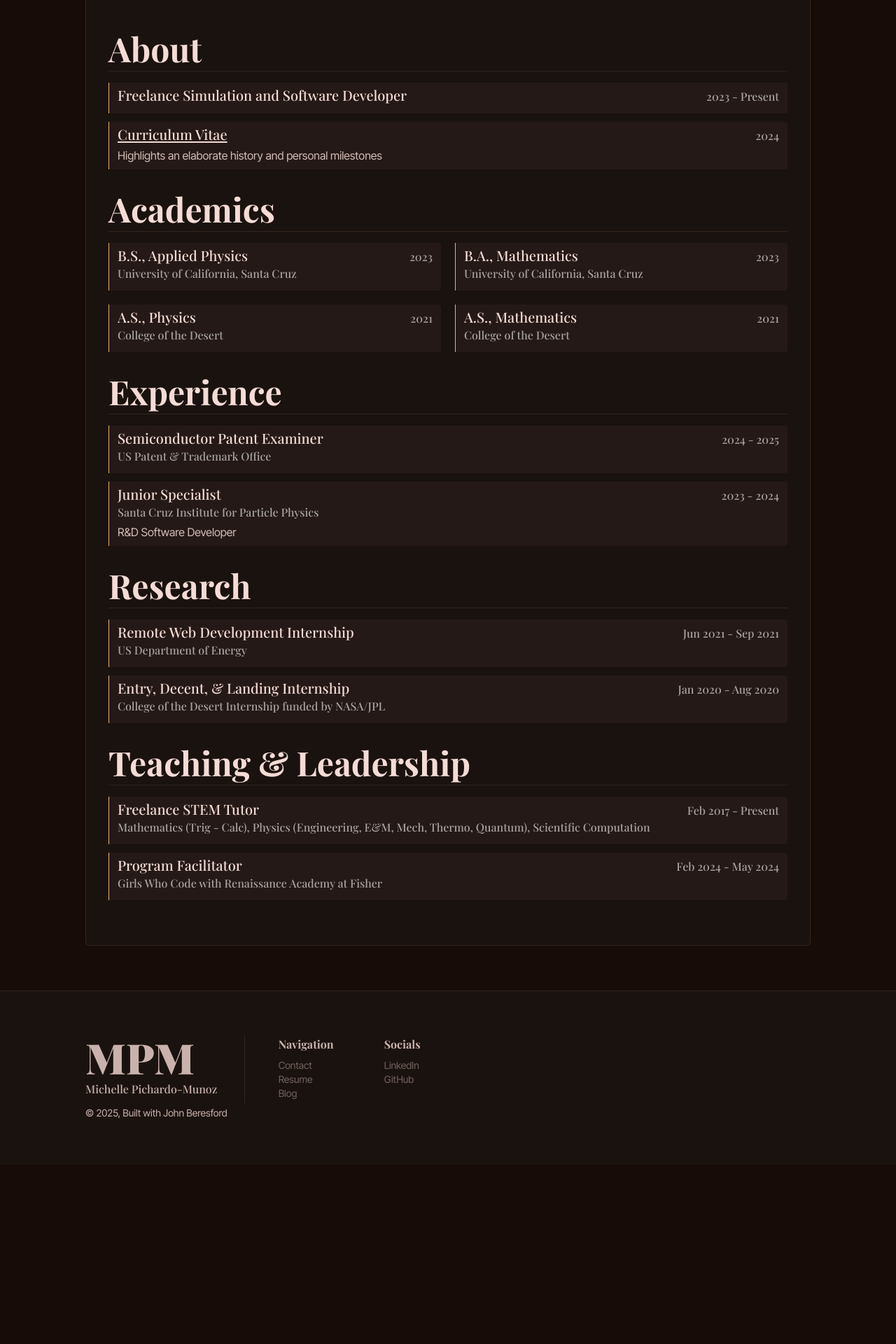
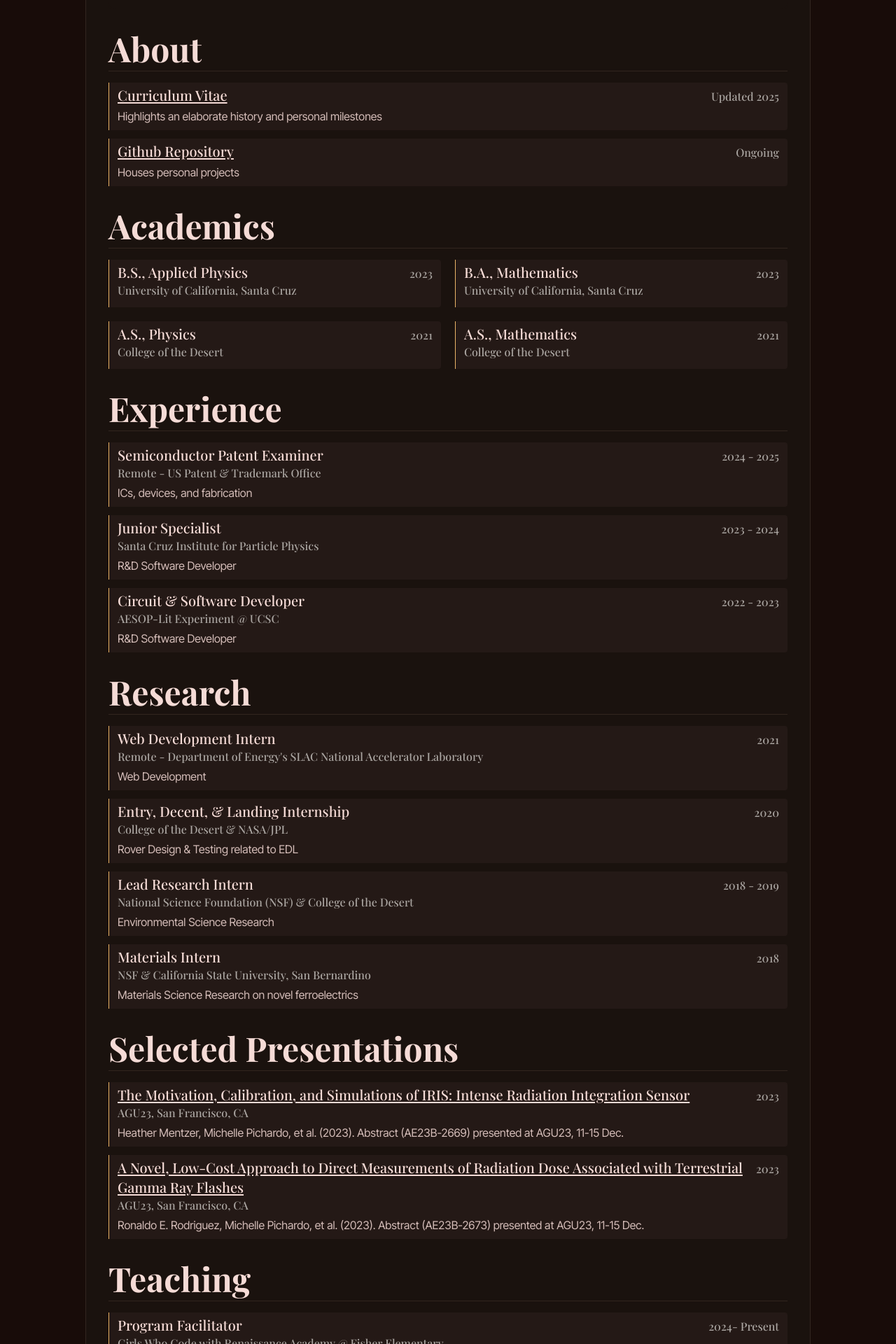
Before and after one commit to Drixitel/drixit-blog, a Next.js app: page /resume in a window 1280 px wide. Shown: the part 340-2260 px from the top of the page at 70% size. Before the commit the page ends 2004 px from the top, so only its background shows below. Built offline with nearby package versions, Linux system fonts and the light colour scheme; a web font is replaced by a local one; what @xpd/tailwind-3dtransforms would draw is missing.

Commit message:
General changes to content pages

```diff
--- a/content/posts/fourier-analysis/index.tsx
+++ b/content/posts/fourier-analysis/index.tsx
@@ -10,5 +10,5 @@ export const metaData: Post = {
   description: "An introduction to Fourier Analysis",
   date: "2022-11-11",
   tags: ["math", "fourier", "desmos", "series"],
-  private: false,
+  private: true,
 };
--- a/content/posts/wipa-officer/index.tsx
+++ b/content/posts/wipa-officer/index.tsx
@@ -11,6 +11,6 @@ export const metaData: Post = {
   description: "WiPA Officer",
   date: "2023-10-25",
   tags: ["wipa", "clubs", "notion", "websites", "portfolio"],
-  private: false,
+  private: true,
   headerImage,
 };
--- a/content/resume-entries/about/index.ts
+++ b/content/resume-entries/about/index.ts
@@ -6,19 +6,19 @@ export const about: ResumeSection = {
   title: "About",
   entries: [
     {
-      title: "Freelance Simulation and Software Developer",
-      date: "2023 - Present",
-      description: "",
-      tags: [],
-    },
-    {
       title: "Curriculum Vitae",
-      date: "2024",
+      date: "Updated 2025",
       description: "Highlights an elaborate history and personal milestones",
       tags: [],
       RenderPage: cv,
-
     },
-
+    {
+      title: "Github Repository",
+      date: "Ongoing",
+      description: "Houses personal projects",
+      tags: [],
+      linkExternal: "https://github.com/Drixitel", // Add your actual GitHub URL here
+      // Remove RenderPage to indicate this entry is a link
+    },
   ],
 };
--- a/content/resume-entries/experience/index.ts
+++ b/content/resume-entries/experience/index.ts
@@ -14,9 +14,9 @@ export const experience: ResumeSection = {
     // },
     {
       title: "Semiconductor Patent Examiner",
-      location: "US Patent & Trademark Office",
+      location: "Remote - US Patent & Trademark Office",
       date: "2024 - 2025",
-      description: "",
+      description: "ICs, devices, and fabrication",
       tags: [],
     },
     {
@@ -26,5 +26,12 @@ export const experience: ResumeSection = {
       description: "R&D Software Developer",
       tags: [],
     },
+    {
+      title: "Circuit & Software Developer",
+      location: "AESOP-Lit Experiment @ UCSC",
+      date: "2022 - 2023",
+      description: "R&D Software Developer",
+      tags: [],
+    },
   ],
 };
--- a/content/resume-entries/index.ts
+++ b/content/resume-entries/index.ts
@@ -3,6 +3,7 @@ import { about } from "./about";
 import { academics } from "./academics";
 import { experience } from "./experience";
 import { research } from "./research";
+import { selected_presentations } from "./selected_presentations";
 import { teaching_leadership } from "./teaching_leadership";
 import { EntryDefault, SectionDefault } from "./default-renderers";
 
@@ -60,7 +61,7 @@ export type Resume = {
 };
 
 export const resume = sanitizeResume({
-  sections: [about, academics, experience, research, teaching_leadership],
+  sections: [about, academics, experience, research, selected_presentations, teaching_leadership],
 });
 
 type SanitizedResumeEntry = Omit<ResumeEntry, "RenderEntry"> & {
--- a/content/resume-entries/research/index.ts
+++ b/content/resume-entries/research/index.ts
@@ -6,17 +6,31 @@ export const research: ResumeSection = {
   title: "Research",
   entries: [
     {
-      title: "Remote Web Development Internship",
-      date: "Jun 2021 - Sep 2021",
-      location: "US Department of Energy",
-      description: "",
+      title: "Web Development Intern",
+      location: "Remote - Department of Energy's SLAC National Accelerator Laboratory",
+      date: "2021",
+      description: "Web Development",
       tags: [],
     },
     {
       title: "Entry, Decent, & Landing Internship",
-      date: "Jan 2020 - Aug 2020",
-      location: "College of the Desert Internship funded by NASA/JPL",
-      description: "",
+      date: "2020",
+      location: "College of the Desert & NASA/JPL",
+      description: "Rover Design & Testing related to EDL",
+      tags: [],
+    },
+    {
+      title: "Lead Research Intern",
+      date: "2018 - 2019",
+      location: "National Science Foundation (NSF) & College of the Desert",
+      description: "Environmental Science Research",
+      tags: [],
+    },
+    {
+      title: "Materials Intern",
+      date: "2018",
+      location: "NSF & California State University, San Bernardino",
+      description: "Materials Science Research on novel ferroelectrics",
       tags: [],
     },
 
--- /dev/null
+++ b/content/resume-entries/selected_presentations/index.ts
@@ -0,0 +1,24 @@
+import { ResumeSection } from "..";
+
+
+export const selected_presentations: ResumeSection = {
+  title: "Selected Presentations",
+  entries: [
+    {
+      title: "The Motivation, Calibration, and Simulations of IRIS: Intense Radiation Integration Sensor",
+      date: "2023",
+      location: "AGU23, San Francisco, CA",
+      description: "Heather Mentzer, Michelle Pichardo, et al. (2023). Abstract (AE23B-2669) presented at AGU23, 11-15 Dec.",
+      linkExternal: "https://agu.confex.com/agu/fm23/meetingapp.cgi/Paper/1346450",
+      tags: ["scientific", "presentation", "radiation", "IRIS", "sensor"],
+    },
+    {
+      title: "A Novel, Low-Cost Approach to Direct Measurements of Radiation Dose Associated with Terrestrial Gamma Ray Flashes",
+      date: "2023",
+      location: "AGU23, San Francisco, CA",
+      description: "Ronaldo E. Rodriguez, Michelle Pichardo, et al. (2023). Abstract (AE23B-2673) presented at AGU23, 11-15 Dec.",
+      linkExternal: "https://agu.confex.com/agu/fm23/meetingapp.cgi/Paper/1435137",
+      tags: ["scientific", "presentation", "radiation", "gamma ray"],
+    },
+    ],
+};
--- a/content/resume-entries/teaching_leadership/index.ts
+++ b/content/resume-entries/teaching_leadership/index.ts
@@ -2,20 +2,34 @@ import { ResumeSection } from "..";
 
 
 export const teaching_leadership: ResumeSection = {
-  title: "Teaching & Leadership",
+  title: "Teaching",
   entries: [
     {
-      title: "Freelance STEM Tutor",
-      date: "Feb 2017 - Present",
-      location: "Mathematics (Trig - Calc), Physics (Engineering, E&M, Mech, Thermo, Quantum), Scientific Computation",
+      title: "Program Facilitator",
+      date: "2024- Present",
+      location: "Girls Who Code with Renaissance Academy @ Fisher Elementary",
       description: "",
       tags: [],
     },
     {
-      title: "Program Facilitator",
-      date: "Feb 2024 - May 2024",
-      location: "Girls Who Code with Renaissance Academy at Fisher",
-      description: "",
+      title: "Freelance STEM Tutor",
+      date: "2017 - Present",
+      location: "Remote & In-Person",
+      description: "Mathematics (Trig - Calc), Physics (Engineering, E&M, Mech, Thermo, Quantum), and Scientific Computation",
+      tags: [],
+    },
+    {
+      title: "STEM Tutor",
+      date: "2019 - 2020",
+      location: "Club Z! In-Home Tutoring Services",
+      description: "Middle & High School level Math and Science",
+      tags: [],
+    },
+    {
+      title: "STEM Tutor",
+      date: "2017 - 2020",
+      location: "Tutoring & Academic Skills Center @ College of the Desert",
+      description: "Community College level Math and Science",
       tags: [],
     },
 
```
